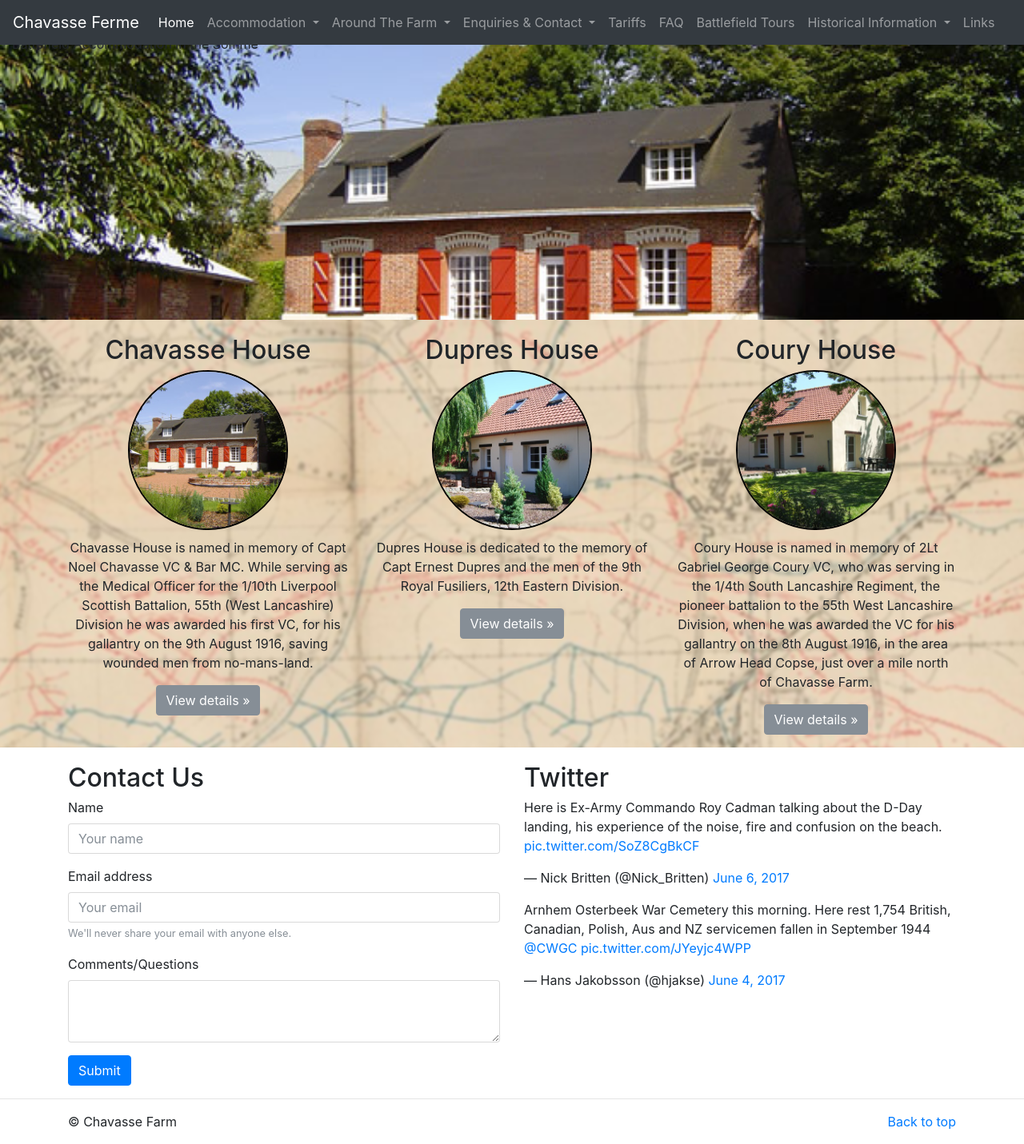
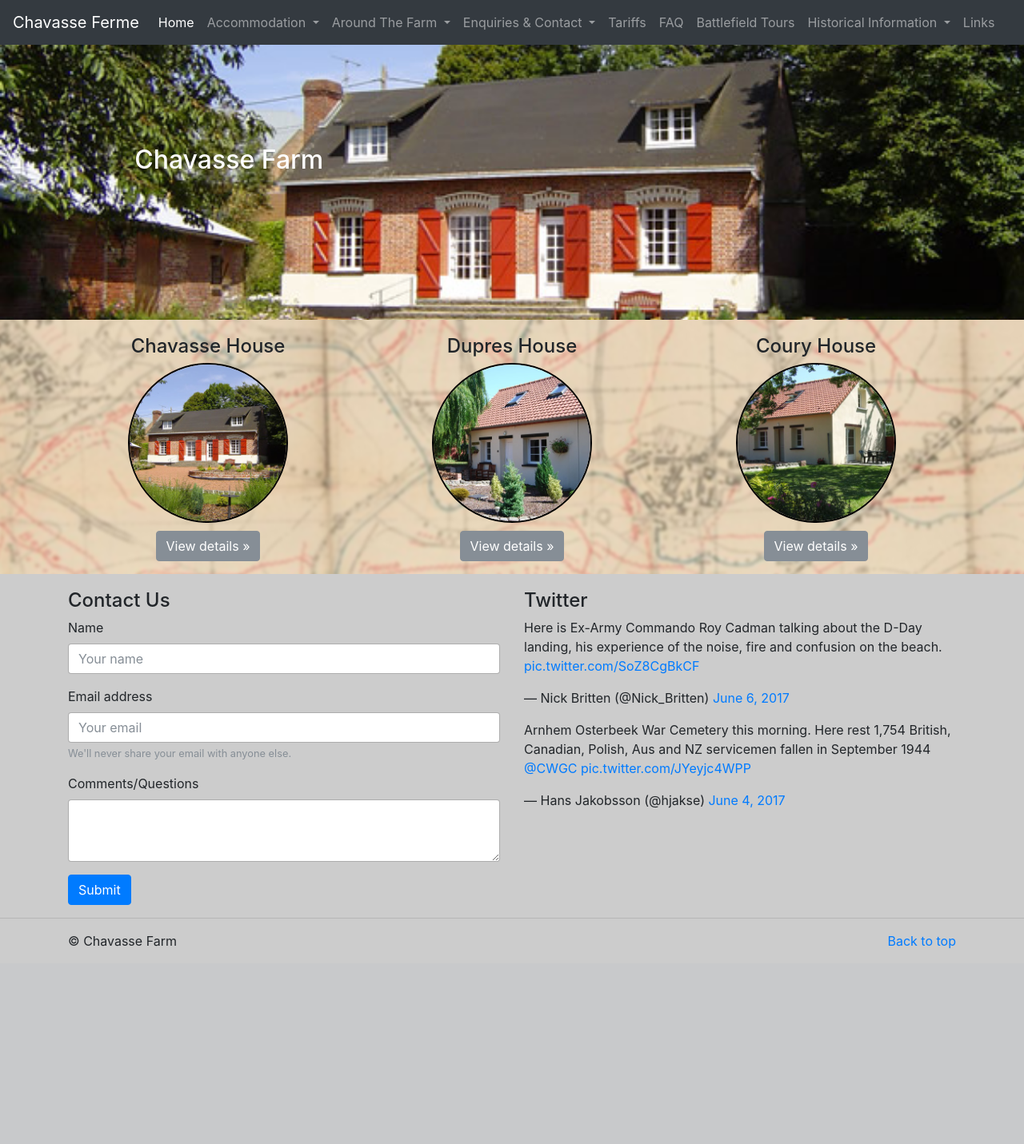
Before and after one commit to dstewart101/chavasseferme, a PHP site: page / in a window 1280 px wide. Shown: the whole page at 80% size. After the commit the page ends 1186 px from the top, so only its background shows below. Run offline with PHP 8.4, Linux system fonts and the light colour scheme; some libraries are stand-ins or nearby versions.

Commit message:
home page wip

```diff
--- a/src/css/chavasse.css
+++ b/src/css/chavasse.css
@@ -1,6 +1,28 @@
+.house-text {
+        display: none;
+    }
 
+    .full-width-image {
+        background: none;
+        color: black;
+    }
 
-@media (max-width: 500px) {
+    .full-width-image h1 {
+        text-align: center;
+        margin-top: 60px;
+        font-size: 24pt;
+    }
+
+    h2 {
+        font-size: 18pt;
+    }
+
+    .full-width-image p {
+        text-align: center;
+        font-size: 12pt;
+    }
+
+/*@media (max-width: 414px) {
     .house-text {
         display: none;
     }
@@ -11,7 +33,6 @@
     }
 
     .full-width-image h2 {
-
         text-align: center;
         margin-top: 60px;
     }
@@ -19,21 +40,48 @@
     .full-width-image p {
         text-align: center;
     }
-}
+}*/
 
 
 
 @media (min-width: 576px) {
-
+    body { background-color: #ccc; }
 }
 
 @media (min-width: 768px) {
-
+    body { background-color: #ccc; }
 }
 
 
 @media (min-width: 992px) {
+    .chavasse-padding {
+        padding-top: 20px;
+        overflow-x: hidden;
+        overflow-y: hidden;
+        position: relative;
+        left: 0;
+        right: 0;
+    }
 
+    .chavasse-padding:before {
+        content: "";
+        position: absolute;
+        left: -5%;
+        top: -5%;
+        right: 0;
+        z-index: -1;
+        display: block;
+        background-image: url("../img/trenchmap.jpg");
+        background-size:cover;
+        width: 110%;
+        height: 110%;
+        -webkit-filter: blur(2px);
+        -moz-filter: blur(2px);
+        -o-filter: blur(2px);
+        -ms-filter: blur(2px);
+        filter: blur(2px);
+        overflow-x: hidden;
+    }
 }
 
 @media (min-width: 1200px) {
@@ -41,7 +89,7 @@
         height: 400px;
         background: url("../img/01.jpg") no-repeat center center fixed;
         background-size: cover;
-        background-position-y: -100px;
+        background-position-y: -150px;
         display: table;
     }
 
--- a/src/index.html
+++ b/src/index.html
@@ -86,7 +86,7 @@
     </div>
 
     <div class="container-fluid full-width-image">
-        <h2>Chavasse Farm</h2>
+        <h1>Chavasse Farm</h1>
         <p>Battefield Accommodation in the Somme</p>
     </div>
 
```
